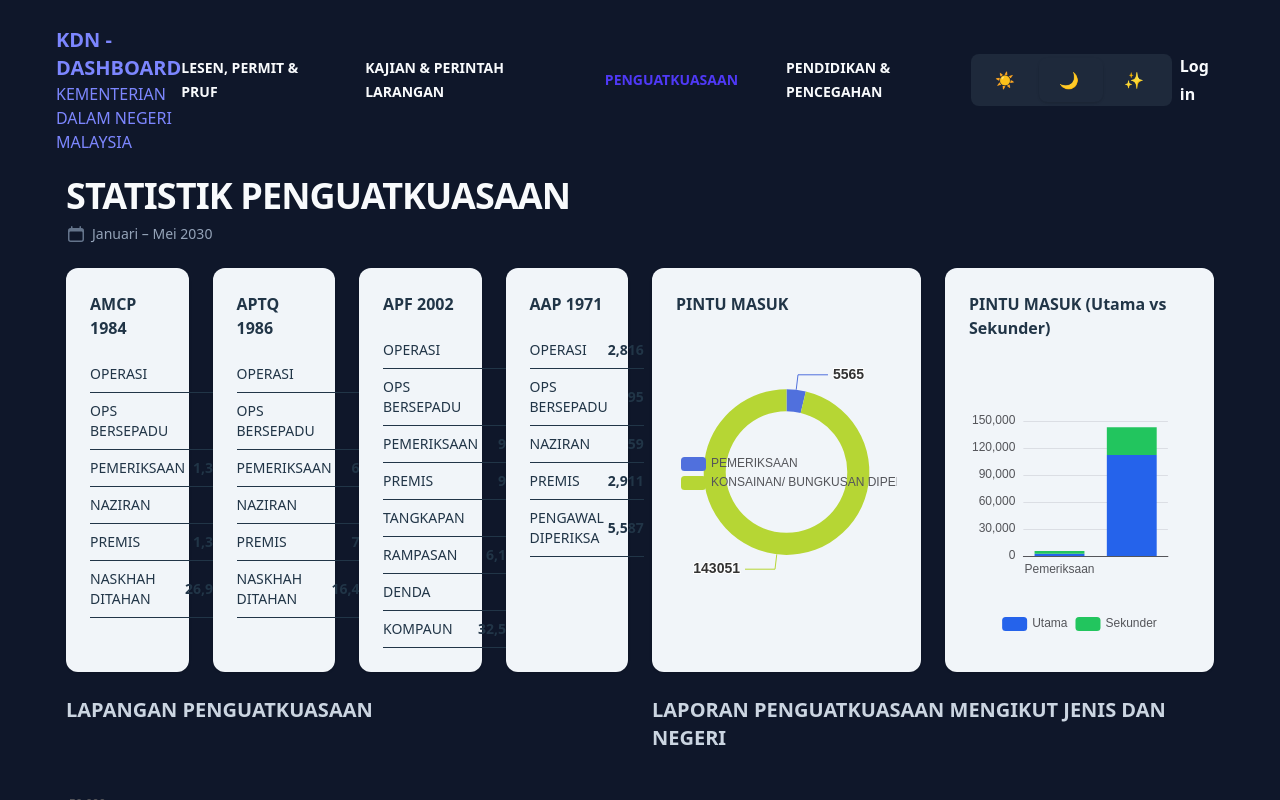
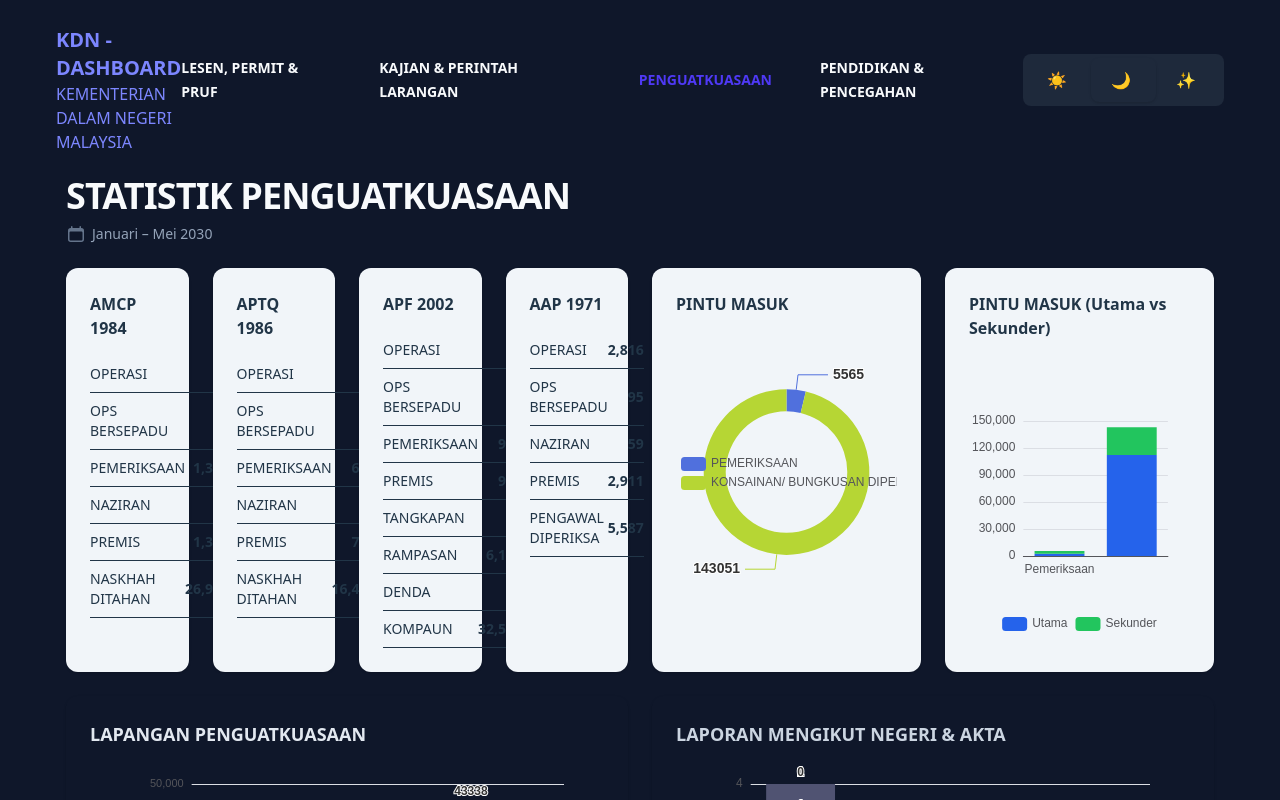
Before and after one commit to alkazal/kdndashboard, a React (Vite) app: page / in a window 1280 px wide. Both pictures are taken after a click on the link "PENGUATKUASAAN". Shown: the top 800 px of the page. Built offline with nearby package versions, Linux system fonts and the light colour scheme.

Commit message:
Add Penguatkuasaan Filter Nger & Akta Chart

```diff
--- a/src/charts/penguatkuasaan/LapanganBarChart.js
+++ b/src/charts/penguatkuasaan/LapanganBarChart.js
@@ -1,6 +1,17 @@
 export const getLapanganBarOption = (data) => ({
-  tooltip: { trigger: "axis" },
-  grid: { left: 40, right: 20, bottom: 40 },
+  tooltip: {
+    trigger: "axis",
+    axisPointer: {
+      type: 'shadow'
+    }
+  },
+  grid: {
+    left: 60,
+    right: 40,
+    bottom: 0,
+    top: 20,
+    containLabel: true
+  },
   xAxis: {
     type: "category",
     data: [
@@ -11,9 +22,17 @@ export const getLapanganBarOption = (data) => ({
       "Naskhah Ditahan",
       "Filem Dirampas"
     ],
-    axisLabel: { rotate: 25 }
+    axisLabel: {
+      rotate: 25,
+      fontSize: 11
+    }
   },
-  yAxis: { type: "value" },
+  yAxis: {
+    type: "value",
+    axisLabel: {
+      fontSize: 11
+    }
+  },
   series: [
     {
       type: "bar",
@@ -25,17 +44,21 @@ export const getLapanganBarOption = (data) => ({
         data.naskhah_ditahan,
         data.filem_dirampas
       ],
-      barWidth: "45%",
+      barWidth: "50%",
       itemStyle: {
-        color: "#0d9488",
+        color: "#14b8a6",
         borderRadius: [6, 6, 0, 0]
       },
+      animationDuration: 900,
+      animationDelay: (idx) => idx * 120,
+      animationEasing: "cubicOut",
       label: {
         show: true,
         position: 'top',
         formatter: '{c}',
         fontSize: 12,
-        fontWeight: 'bold'
+        fontWeight: 'bold',
+        // color: '#334155'
       }
     }
   ]
--- a/src/charts/penguatkuasaan/NegeriJenisBarChart.js
+++ b/src/charts/penguatkuasaan/NegeriJenisBarChart.js
@@ -5,7 +5,13 @@ export const getNegeriJenisBarOption = (
 ) => ({
   tooltip: { trigger: "axis" },
   legend: { bottom: 0 },
-  grid: { left: 40, right: 20, bottom: 60 },
+ grid: {
+    left: 60,
+    right: 40,
+    bottom: 30,
+    top: 20,
+    containLabel: true
+  },
 
   xAxis: {
     type: "category",
--- a/src/components/EnforcementTable.jsx
+++ b/src/components/EnforcementTable.jsx
@@ -1,15 +1,51 @@
 import { useDashboardStore } from "../store/dashboardStore";
+import { useMemo } from "react";
 
-export default function EnforcementTable({ title, rows, jenis }) {
-  const openDrilldown = useDashboardStore((s) => s.openDrilldown);
-  const selectedCategory = useDashboardStore((s) => s.selectedCategory);
+export default function EnforcementTable({ title, rows, jenis, operasiData }) {
+    const openDrilldown = useDashboardStore((s) => s.openDrilldown);
+    const selectedCategory = useDashboardStore((s) => s.selectedCategory);
 
-  // Convert object to array of key-value pairs for display
-  const dataEntries = Object.entries(rows);
+    const {
+        filterNegeri,
+        filterJenis
+    } = useDashboardStore();
+
+    // Calculate filtered statistics if filters are active
+    const filteredRows = useMemo(() => {
+        if (!filterNegeri && !filterJenis) return rows;
+        if (!operasiData) return rows;
+
+        // Filter operasi data based on negeri and jenis
+        const filtered = operasiData.filter(record => {
+            const matchNegeri = !filterNegeri || record.NEGERI === filterNegeri;
+            const matchJenis = !filterJenis || record.JENIS === filterJenis;
+            return matchNegeri && matchJenis && record.JENIS === jenis;
+        });
+
+        // Recalculate statistics from filtered data
+        const stats = {};
+        filtered.forEach(record => {
+            const kategori = record.KATEGORI;
+            if (kategori) {
+                stats[kategori] = (stats[kategori] || 0) + 1;
+            }
+        });
+
+        return stats;
+    }, [rows, operasiData, filterNegeri, filterJenis, jenis]);
+
+    const dataEntries = Object.entries(filteredRows);
 
   return (
     <div className="bg-white rounded-xl shadow p-6">
-      <h3 className="font-semibold mb-4">{title}</h3>
+      <div className="flex items-center justify-between mb-4">
+        <h3 className="font-semibold">{title}</h3>
+        {(filterNegeri || filterJenis) && (
+          <span className="text-xs px-2 py-1 bg-teal-100 text-teal-700 rounded">
+            Filtered
+          </span>
+        )}
+      </div>
       <table className="w-full text-sm">
         <tbody>
           {dataEntries.map(([key, value], i) => {
--- a/src/components/Navigation.jsx
+++ b/src/components/Navigation.jsx
@@ -140,17 +140,17 @@ export default function Navigation({ currentPage, setCurrentPage }) {
                 PENDIDIKAN & PENCEGAHAN
             </a>
         </PopoverGroup>
-        <div className="hidden lg:flex lg:flex-1 lg:justify-end">
-          <ThemeSwitcher />
+            <div className="hidden lg:flex lg:flex-1 lg:justify-end">
+                <ThemeSwitcher />
               </div>
-              <div className="pl-2">
+              {/* <div className="pl-2">
                 <a
                   href="#"
                   className="-mx-3 block rounded-lg px-3 py-2.5 text-base/7 font-semibold text-gray-900 hover:bg-gray-50"
                 >
                   Log in
                 </a>
-              </div>
+              </div> */}
       </nav>
       <Dialog open={mobileMenuOpen} onClose={setMobileMenuOpen} className="lg:hidden">
         <div className="fixed inset-0 z-50" />
--- a/src/pages/PenguatkuasaanOverview.jsx
+++ b/src/pages/PenguatkuasaanOverview.jsx
@@ -33,8 +33,22 @@ export default function PenguatkuasaanOverview({ currentPage, setCurrentPage })
         });
      }, []);
 
+    const { setChartFilter, clearChartFilter } =
+        useDashboardStore();
+
     const { negeriList, jenisList, data } =
         groupByNegeriJenis(operasi);
+
+    const onEvents = {
+        click: (params) => {
+        if (!params.name || !params.seriesName) return;
+
+        setChartFilter({
+            negeri: params.name,
+            jenis: params.seriesName
+        });
+        }
+    };
 
     return (
         <div className="dashboard min-h-screen bg-gray-50 dark:bg-gray-900">
@@ -50,21 +64,25 @@ export default function PenguatkuasaanOverview({ currentPage, setCurrentPage })
                         title="AMCP 1984"
                         jenis="AMCP 1984"
                         rows={AMCP}
+                        operasiData={operasi}
                         />
                         <EnforcementTable
                         title="APTQ 1986"
                         jenis="APTQ 1986"
                         rows={APTQ}
+                        operasiData={operasi}
                         />
                         <EnforcementTable
                         title="APF 2002"
                         jenis="APF 2002"
                         rows={APF}
+                        operasiData={operasi}
                         />
                         <EnforcementTable
                         title="AAP 1971"
                         jenis="AAP 1971"
                         rows={AAP}
+                        operasiData={operasi}
                         />
                     </div>
 
@@ -92,25 +110,39 @@ export default function PenguatkuasaanOverview({ currentPage, setCurrentPage })
                     </div>
                     </div>
 
+                </div>
+
+                <div className="penguatkuasaan-section grid grid-cols-2 md:grid-cols-2 gap-6">
                 {/* LAPANGAN */}
-                    <div className="penguatkuasaan-section">
-                        <div className="flex items-center justify-between mb-4 text-slate-600">
-                            <h2 className="font-semibold text-xl">
+                    {/* <div className="penguatkuasaan-section lapangan-chart"> */}
+                        <div className="dark:bg-gray-800 rounded-xl shadow p-6">
+                            <h2 className="font-semibold mb-4 text-lg text-slate-700 dark:text-slate-200">
                                 LAPANGAN PENGUATKUASAAN
                             </h2>
-                        </div>
 
                                 <ReactECharts
                                     option={getLapanganBarOption(statistik.lapangan)}
-                            style={{ height: 280 }}
+                                    style={{ height: 220 }}
+                                    opts={{ renderer: 'canvas' }}
                                 />
                         </div>
+                    {/* </div> */}
 
+                    {/* LAPORAN NEGERI JENIS */}
                     <div className="penguatkuasaan-section">
-                        <div className="flex items-center justify-between mb-4 text-slate-600">
-                            <h2 className="font-semibold text-xl">
-                                LAPORAN PENGUATKUASAAN MENGIKUT JENIS DAN NEGERI
+                        <div className="dark:bg-gray-800 rounded-xl shadow p-6">
+                            <div className="flex items-center justify-between mb-4">
+                                <h2 className="font-semibold text-lg text-slate-600 dark:text-slate-200">
+                                    LAPORAN MENGIKUT NEGERI & AKTA
                                 </h2>
+                                {(useDashboardStore.getState().filterNegeri || useDashboardStore.getState().filterJenis) && (
+                                    <button
+                                        onClick={clearChartFilter}
+                                        className="text-xs px-3 py-1 bg-red-100 text-red-700 hover:bg-red-200 rounded transition"
+                                    >
+                                        Clear Filter
+                                    </button>
+                                )}
                             </div>
 
                             <ReactECharts
@@ -119,13 +151,14 @@ export default function PenguatkuasaanOverview({ currentPage, setCurrentPage })
                                     jenisList,
                                     data
                                 )}
-                                style={{ height: 280 }}
+                                onEvents={onEvents}
+                                style={{ height: 200 }}
                             />
                         </div>
-
-
+                    </div>
 
                 </div>
+
                 <DrilldownPanel />
                 <LaporanDetailModal />
             </div>
--- a/src/store/dashboardStore.jsx
+++ b/src/store/dashboardStore.jsx
@@ -3,9 +3,35 @@ import { create } from "zustand";
 export const useDashboardStore = create((set) => ({
   selectedCategory: null,
   selectedLaporan: null,
-  openDrilldown: (category) => set({ selectedCategory: category }),
-  closeDrilldown: () => set({ selectedCategory: null }),
-  setCategory: (category) => set({ selectedCategory: category }),
-  openLaporanDetail: (laporan) => set({ selectedLaporan: laporan }),
-  closeLaporanDetail: () => set({ selectedLaporan: null })
+
+  filterNegeri: null,
+  filterJenis: null,
+
+  openDrilldown: (category) =>
+    set({ selectedCategory: category }),
+
+  closeDrilldown: () =>
+    set({ selectedCategory: null }),
+
+  setCategory: (category) =>
+    set({ selectedCategory: category }),
+
+  openLaporanDetail: (laporan) =>
+    set({ selectedLaporan: laporan }),
+
+  closeLaporanDetail: () =>
+    set({ selectedLaporan: null }),
+
+  setChartFilter: ({ negeri, jenis }) =>
+    set({
+      filterNegeri: negeri,
+      filterJenis: jenis
+    }),
+
+  clearChartFilter: () =>
+    set({
+      filterNegeri: null,
+      filterJenis: null
+    })
+
 }));
```
Lines whose indentation alone changed are shown as unchanged.
